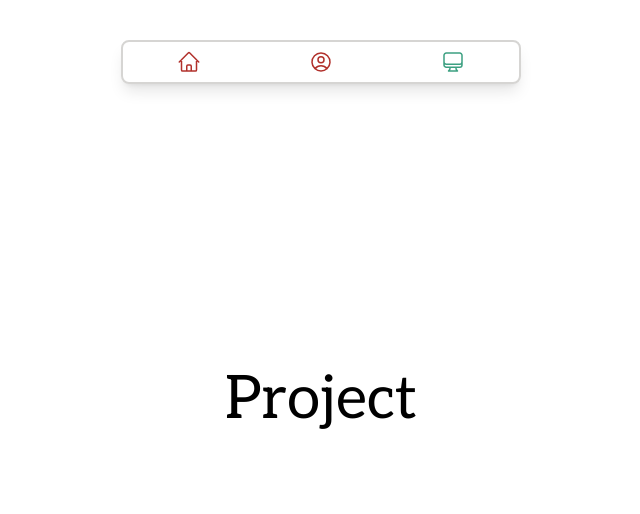
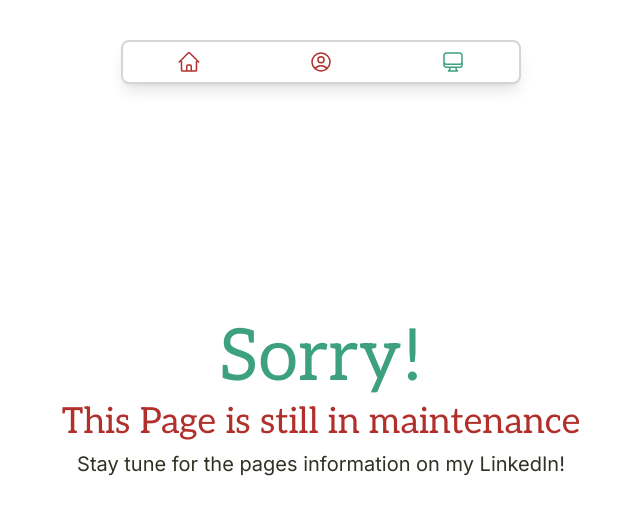
Before and after one commit to andi-ramadhan/andiramadhan.github.io, a React (Vite) app: page /project in a window 1280 px wide. Shown: the top 514 px of the page, without its empty margins (319-959 px from the left). Built offline with nearby package versions, Linux system fonts and the light colour scheme.

Commit message:
Redirect to Maintenance page

```diff
--- a/src/routes/index.jsx
+++ b/src/routes/index.jsx
@@ -5,6 +5,7 @@ const Home = lazy(() => import("../pages/Home/Home"));
 const About = lazy(() => import("../pages/About"));
 const Project = lazy(() => import("../pages/Project"));
 const Contact = lazy(() => import("../pages/Contact"));
+const Maintenance = lazy(() => import("../pages/Maintenance"));
 
 
 const PageRoute = () => {
@@ -12,9 +13,8 @@ const PageRoute = () => {
     <Suspense fallback={<div>Loading...</div>}>
       <Routes>
         <Route path='/' element={<Home />} />
-        <Route path='/about' element={<About />}/>
-        <Route path='/project' element={<Project />}/>
-        <Route path='/contact' element={<Contact />}/>
+        <Route path='/about' element={<Maintenance />}/>
+        <Route path='/project' element={<Maintenance />}/>
       </Routes>
     </Suspense>
   )
```
